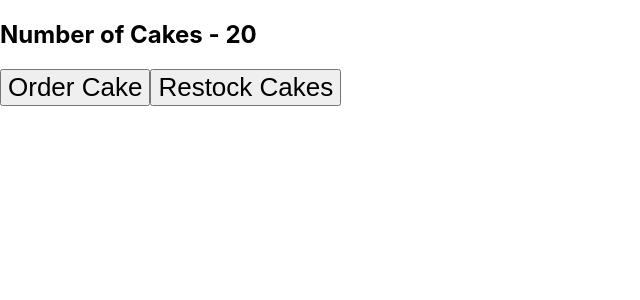
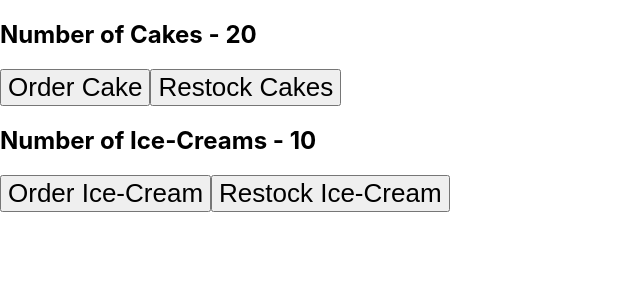
Before and after one commit to Darthex/Redux-tlkt, a React (Vite) app: page / in a window 1280 px wide. Shown: the top 300 px of the page, without its empty margins (0-640 px from the left). Built offline with nearby package versions, Linux system fonts and the light colour scheme.

Commit message:
added useDispatch to views

```diff
--- a/src/App.jsx
+++ b/src/App.jsx
@@ -1,10 +1,12 @@
 import React from "react";
 import CakeView from "./components/cake/CakeView.jsx";
+import IceCreamView from "./components/icecream/IceCreamView.jsx";
 
 export default function App() {
   return (
     <div className="app">
         <CakeView />
+        <IceCreamView />
     </div>
   )
 }
--- a/src/components/cake/CakeView.jsx
+++ b/src/components/cake/CakeView.jsx
@@ -1,13 +1,15 @@
 import React from "react";
-import { useSelector } from "react-redux";
+import { useSelector, useDispatch } from "react-redux";
+import { ordered, restocked} from "./cakeSlice.js";
 
 export default function CakeView() {
     const numberOfCakes =useSelector((state) => state.cake.numOfCakes)
+    const dispatch = useDispatch()
     return(
         <div>
             <h2>Number of Cakes - {numberOfCakes}</h2>
-            <button>Order Cake</button>
-            <button>Restock Cakes</button>
+            <button onClick={() => dispatch(ordered())}>Order Cake</button>
+            <button onClick={() => dispatch(restocked(5))}>Restock Cakes</button>
         </div>
     )
 }
--- a/src/components/icecream/IceCreamView.jsx
+++ b/src/components/icecream/IceCreamView.jsx
@@ -1,13 +1,15 @@
 import React from "react";
-import { useSelector } from "react-redux";
+import { useSelector, useDispatch } from "react-redux";
+import { ordered, restocked } from "./iceCreamSlice.js";
 
 export default function IceCreamView() {
     const numberOfIceCreams =useSelector((state) => state.iceCream.numOfIceCreams)
+    const dispatch = useDispatch()
     return(
         <div>
             <h2>Number of Ice-Creams - {numberOfIceCreams}</h2>
-            <button>Order Ice-Cream</button>
-            <button>Restock Ice-Cream</button>
+            <button onClick={() => dispatch(ordered())}>Order Ice-Cream</button>
+            <button onClick={() => dispatch(restocked(5))}>Restock Ice-Cream</button>
         </div>
     )
 }
```
